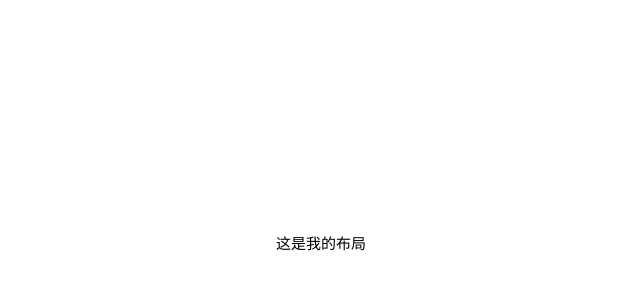
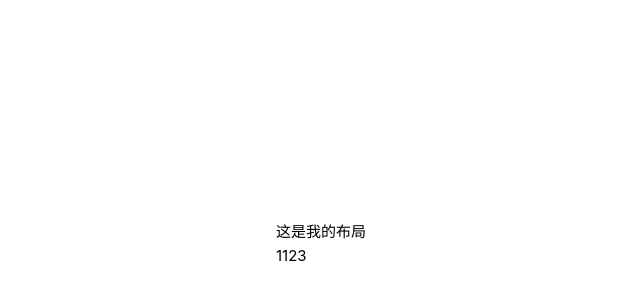
Before and after one commit to EnvySage/Mixue, a Vue app: page /Own in a window 1280 px wide. Shown: the part 156-456 px from the top of the page, without its empty margins (274-914 px from the left). Built offline with nearby package versions, Linux system fonts and the light colour scheme.

Commit message:
测试了own页面

```diff
--- /dev/null
+++ b/src/components/OwnComponents/coma.vue
@@ -0,0 +1,13 @@
+<template>
+    <div>
+        1123
+    </div>
+</template>
+
+<script setup>
+
+</script>
+
+<style scoped>
+
+</style>
--- a/src/layout/OwnViewLayout.vue
+++ b/src/layout/OwnViewLayout.vue
@@ -1,11 +1,12 @@
 <template>
     <div>
         这是我的布局
+        <coma></coma>
     </div>
 </template>
 
 <script setup>
-
+import coma from '@/components/OwnComponents/coma.vue'
 </script>
 
 <style scoped>
```
